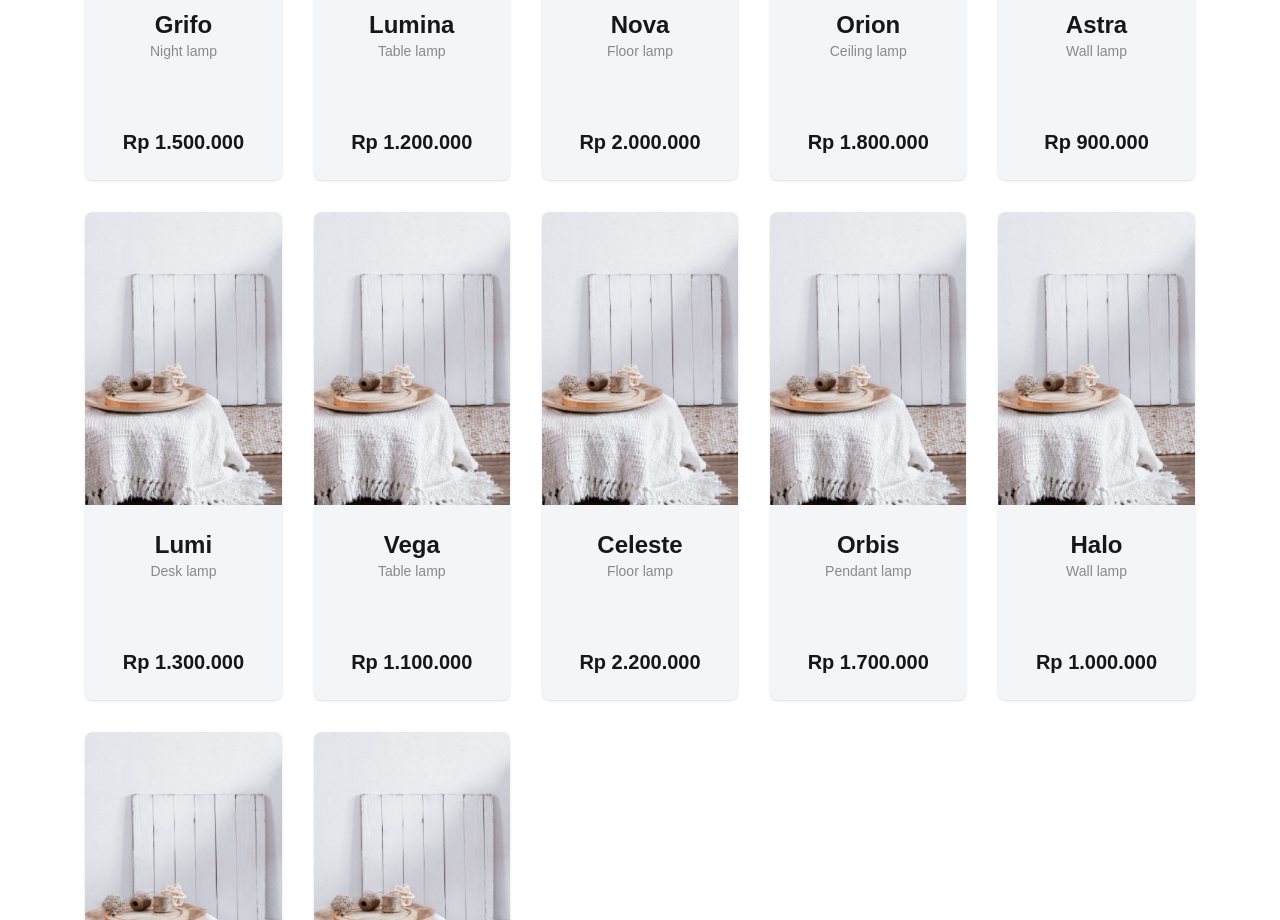
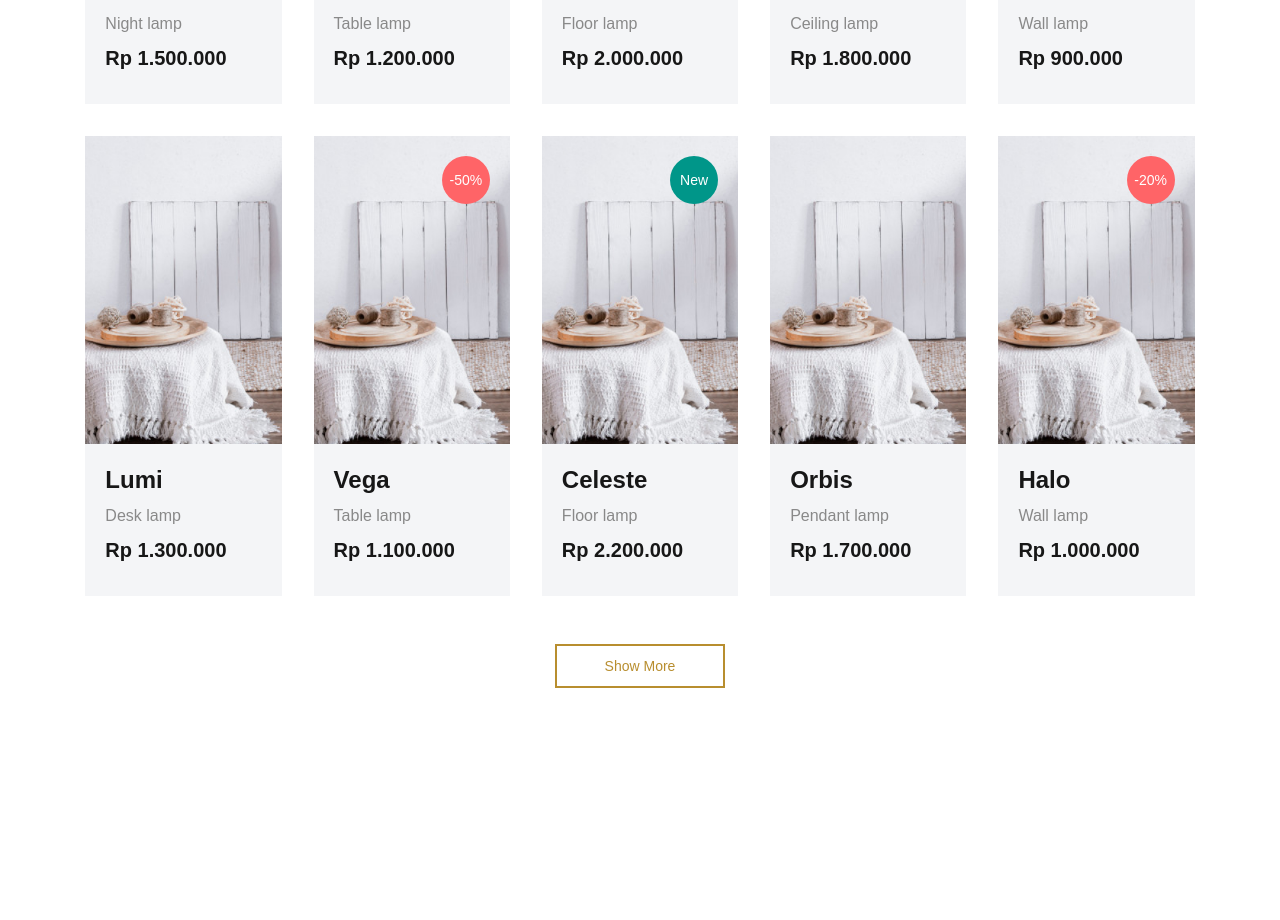
Before and after one commit to asaduzzaman-ashik3/furniro, a Next.js app: page / in a window 1280 px wide. Shown: the part 1880-2800 px from the top of the page. After the commit the page ends 2616 px from the top, so only its background shows below. Built offline with nearby package versions, Linux system fonts and the light colour scheme.

Commit message:
our story page complete

```diff
--- a/components/landingPage/sections/browseSection.tsx
+++ b/components/landingPage/sections/browseSection.tsx
@@ -17,7 +17,7 @@ export default function BrowseSection() {
     ];
 
     return (
-        <section className="py-12 px-6 h-screen w-13/15 mx-auto">
+        <section className="py-12 h-screen w-13/15 mx-auto">
             <h2 className="text-3xl font-bold text-center mb-1">
                 Browse The Range
             </h2>
--- a/components/landingPage/sections/ourProducts.tsx
+++ b/components/landingPage/sections/ourProducts.tsx
@@ -1,130 +1,78 @@
+"use client"
+
 import Image from "next/image";
+import { useState } from "react";
 
 export default function OurProducts() {
-  // 12 fake product data
     const products = [
-    {
-      id: 1,
-      image: "/images/browseImgOne.jpg",
-      name: "Grifo",
-      description: "Night lamp",
-      price: "Rp 1.500.000",
-    },
-    {
-      id: 2,
-      image: "/images/browseImgOne.jpg",
-      name: "Lumina",
-      description: "Table lamp",
-      price: "Rp 1.200.000",
-    },
-    {
-      id: 3,
-      image: "/images/browseImgOne.jpg",
-      name: "Nova",
-      description: "Floor lamp",
-      price: "Rp 2.000.000",
-    },
-    {
-      id: 4,
-      image: "/images/browseImgOne.jpg",
-      name: "Orion",
-      description: "Ceiling lamp",
-      price: "Rp 1.800.000",
-    },
-    {
-      id: 5,
-      image: "/images/browseImgOne.jpg",
-      name: "Astra",
-      description: "Wall lamp",
-      price: "Rp 900.000",
-    },
-    {
-      id: 6,
-      image: "/images/browseImgOne.jpg",
-      name: "Lumi",
-      description: "Desk lamp",
-      price: "Rp 1.300.000",
-    },
-    {
-      id: 7,
-      image: "/images/browseImgOne.jpg",
-      name: "Vega",
-      description: "Table lamp",
-      price: "Rp 1.100.000",
-    },
-    {
-      id: 8,
-      image: "/images/browseImgOne.jpg",
-      name: "Celeste",
-      description: "Floor lamp",
-      price: "Rp 2.200.000",
-    },
-    {
-      id: 9,
-      image: "/images/browseImgOne.jpg",
-      name: "Orbis",
-      description: "Pendant lamp",
-      price: "Rp 1.700.000",
-    },
-    {
-      id: 10,
-      image: "/images/browseImgOne.jpg",
-      name: "Halo",
-      description: "Wall lamp",
-      price: "Rp 1.000.000",
-    },
-    {
-      id: 11,
-      image: "/images/browseImgOne.jpg",
-      name: "Stella",
-      description: "Night lamp",
-      price: "Rp 1.600.000",
-    },
-    {
-      id: 12,
-      image: "/images/browseImgOne.jpg",
-      name: "Aurora",
-      description: "Table lamp",
-      price: "Rp 1.400.000",
-    },
+        { id: 1, image: "/images/browseImgOne.jpg", name: "Grifo", description: "Night lamp", price: "Rp 1.500.000", discount: "50%" },
+        { id: 2, image: "/images/browseImgOne.jpg", name: "Lumina", description: "Table lamp", price: "Rp 1.200.000", tag: "New" },
+        { id: 3, image: "/images/browseImgOne.jpg", name: "Nova", description: "Floor lamp", price: "Rp 2.000.000" },
+        { id: 4, image: "/images/browseImgOne.jpg", name: "Orion", description: "Ceiling lamp", price: "Rp 1.800.000", discount: "30%" },
+        { id: 5, image: "/images/browseImgOne.jpg", name: "Astra", description: "Wall lamp", price: "Rp 900.000", tag: "New" },
+        { id: 6, image: "/images/browseImgOne.jpg", name: "Lumi", description: "Desk lamp", price: "Rp 1.300.000" },
+        { id: 7, image: "/images/browseImgOne.jpg", name: "Vega", description: "Table lamp", price: "Rp 1.100.000", discount: "50%" },
+        { id: 8, image: "/images/browseImgOne.jpg", name: "Celeste", description: "Floor lamp", price: "Rp 2.200.000", tag: "New" },
+        { id: 9, image: "/images/browseImgOne.jpg", name: "Orbis", description: "Pendant lamp", price: "Rp 1.700.000" },
+        { id: 10, image: "/images/browseImgOne.jpg", name: "Halo", description: "Wall lamp", price: "Rp 1.000.000", discount: "20%" },
+        { id: 11, image: "/images/browseImgOne.jpg", name: "Stella", description: "Night lamp", price: "Rp 1.600.000", tag: "New" },
+        { id: 12, image: "/images/browseImgOne.jpg", name: "Aurora", description: "Table lamp", price: "Rp 1.400.000" },
     ];
 
+    const [showAll, setShowAll] = useState(false);
+
+    // Determine which products to show
+    const displayedProducts = showAll ? products : products.slice(0, 10);
+
     return (
-    <section className="py-12 w-13/15 mx-auto space-y-12">
+        <section className="pb-12 w-13/15 mx-auto space-y-12">
             <h1 className="text-center text-3xl font-bold">Our Products</h1>
 
-      {/* Grid of cards */}
-      <div className="grid grid-cols-2 sm:grid-cols-3 lg:grid-cols-4 xl:grid-cols-5 gap-8 justify-items-center">
-        {products.map((product) => (
+            <div className="grid grid-cols-1 sm:grid-cols-2 lg:grid-cols-4 xl:grid-cols-5 gap-8 justify-items-center relative">
+                {displayedProducts.map((product) => (
                     <div
                         key={product.id}
-            className="card bg-[#F4F5F7] h-122 w-full  shadow-sm flex flex-col"
+                        className="card shadow-none rounded-none bg-[#F4F5F7] h-115 w-full flex flex-col relative"
                     >
-            <figure className="h-[60%] w-full relative">
+                        <figure className="h-140 w-full relative">
                             <Image
                                 src={product.image}
                                 alt={product.name}
                                 fill
-                className="object-cover"
+                                className="object-cover h-full"
                             />
                         </figure>
-            <div className="card-body flex-1 flex flex-col justify-between text-center">
+                        <div className="p-5 pb-8 flex-1 flex flex-col justify-between gap-2">
                             <div>
-                <h2 className="text-2xl font-semibold">{product.name}</h2>
+                                <h2 className="text-2xl font-semibold mb-2">{product.name}</h2>
                                 <p className="font-medium text-[#898989]">{product.description}</p>
                             </div>
-              <h2 className="text-xl font-semibold mt-2">{product.price}</h2>
+                            <h2 className="text-xl font-semibold">{product.price}</h2>
                         </div>
+                        {product.discount && (
+                            <div className="rounded-full bg-red-400 h-12 w-12 flex items-center justify-center p-2 absolute top-5 right-5">
+                                <span className="text-white text-sm">{"-" + product.discount}</span>
+                            </div>
+                        )}
+
+                        {product.tag === "New" && (
+                            <div className="rounded-full bg-teal-600 h-12 w-12 flex items-center justify-center p-2 absolute top-5 right-5">
+                                <span className="text-white text-sm">New</span>
+                            </div>
+                        )}
                     </div>
                 ))}
             </div>
 
-      {/* Centered button */}
             <div className="flex justify-center">
-        <button className="text-[#B88E2F] border-2 border-[#B88E2F] px-10 py-4 rounded-lg">
-          Show More
+                <button
+                    onClick={() => setShowAll(!showAll)}
+                    className="text-[#B88E2F] border-2 border-[#B88E2F] px-12 py-2.5 text-sm font-medium hover:bg-[#B88E2F] hover:text-white transition"
+                >
+                    {showAll ? "Show Less" : "Show More"}
                 </button>
             </div>
+
         </section>
     );
 }
```
Lines whose indentation alone changed are shown as unchanged.
